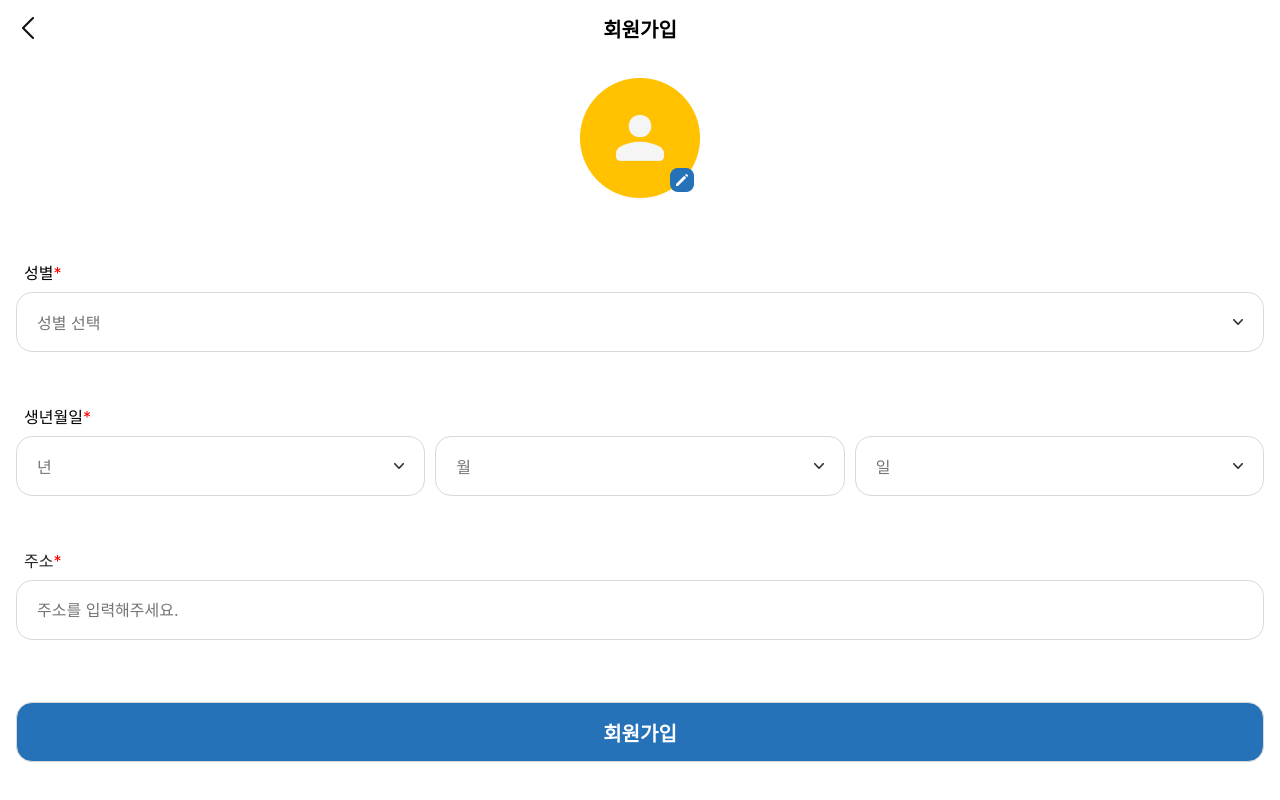
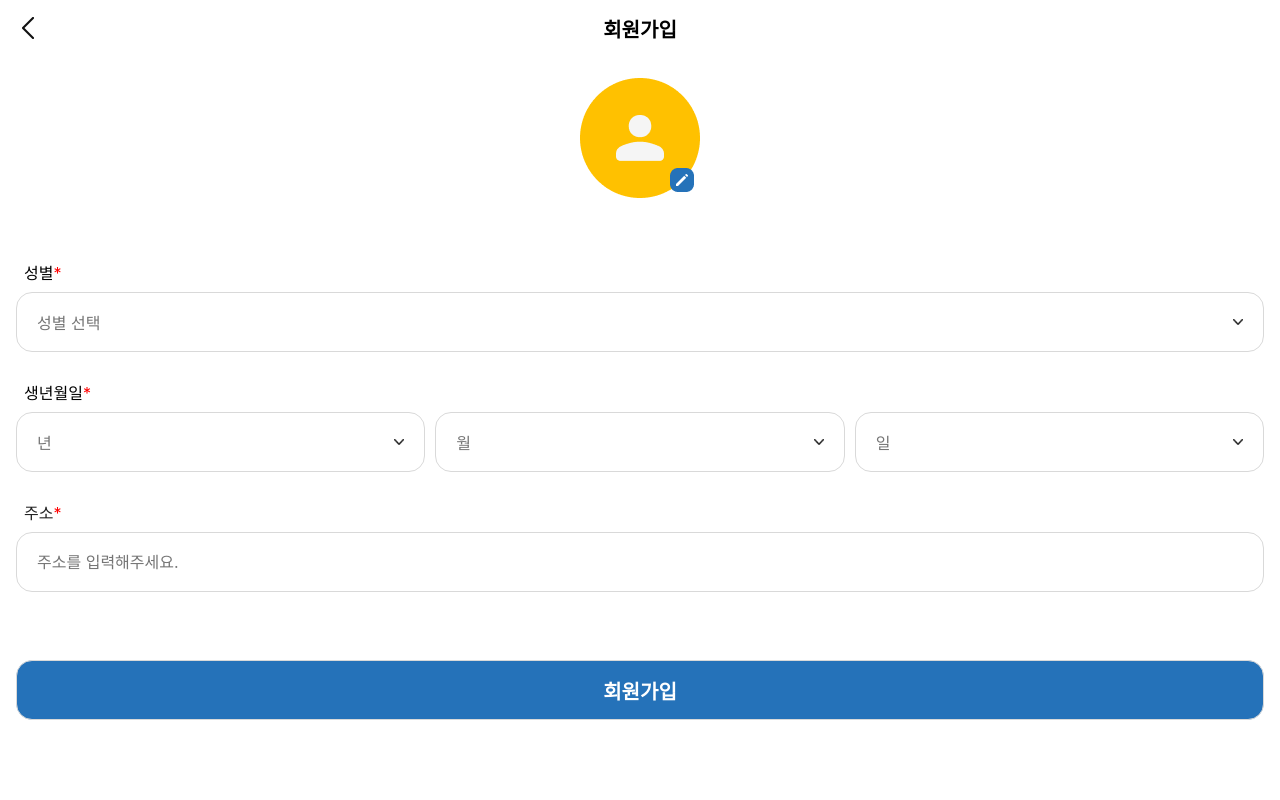
Before and after one commit to MARS-crew/mars7_recruit_front, a React (Vite) app: page /signupdetail in a window 1280 px wide. Shown: the top 800 px of the page. Built offline with nearby package versions, Linux system fonts and the light colour scheme; a web font is replaced by a local one.

Commit message:
회원가입 에러메시지 생성시 밀림 수정

```diff
--- a/src/pages/signUp.jsx
+++ b/src/pages/signUp.jsx
@@ -216,7 +216,7 @@ export default function SignUp() {
         style={{
           display: "flex",
           flexDirection: "column",
-          gap: "30px",
+
           marginTop: "20px",
         }}
       >
@@ -235,7 +235,9 @@ export default function SignUp() {
             onChange={(e) => setUserName(e.target.value)}
             placeholder="이름을 입력해주세요."
           />
+          <div style={{ height: 30 }}>
             <MessageText marginTop={2} message={nameError} color="#FF4D4D" />
+          </div>
         </div>
         <div>
           <Input
@@ -250,7 +252,9 @@ export default function SignUp() {
             onChange={(e) => setUserPhone(formatPhoneNumber(e.target.value))} // 하이픈 자동 삽입 적용
             placeholder="전화번호를 입력해주세요."
           />
+          <div style={{ height: 30 }}>
             <MessageText marginTop={2} message={phoneError} color="#FF4D4D" />
+          </div>
         </div>
         {/* 학년 선택 */}
         <div>
@@ -266,7 +270,9 @@ export default function SignUp() {
               setGrade(val);
             }}
           />
+          <div style={{ height: 30 }}>
             <MessageText marginTop={2} message={gradeError} color="#FF4D4D" />
+          </div>
         </div>
         {/* 학과 선택 */}
         <div>
@@ -282,7 +288,9 @@ export default function SignUp() {
               setMajor(val);
             }}
           />
+          <div style={{ height: 30 }}>
             <MessageText marginTop={2} message={majorError} color="#FF4D4D" />
+          </div>
         </div>
         <div>
           <div
@@ -320,13 +328,15 @@ export default function SignUp() {
               />
             </div>
           </div>
+          <div style={{ height: 30 }}>
             <MessageText
               marginTop={2}
               message={idError}
               color={useId ? "#4CAF50" : "#FF4D4D"}
             />
           </div>
-        <div style={{ height: 90 }}>
+        </div>
+        <div>
           <PasswordField
             label="비밀번호"
             value={userPw}
@@ -334,6 +344,7 @@ export default function SignUp() {
             maxLength="20"
             error={!!pwError}
             star={true}
+            marginBottom="0px"
             onChange={(e) => {
               setUserPw(e.target.value);
             }}
@@ -341,14 +352,17 @@ export default function SignUp() {
             borderColor="#FFC100"
             placeholder="비밀번호를 입력해주세요."
           />
-          <MessageText marginTop={-13} message={pwError} color="#FF4D4D" />
+          <div style={{ height: 30 }}>
+            <MessageText marginTop={2} message={pwError} color="#FF4D4D" />
           </div>
-        <div style={{ height: 90 }}>
+        </div>
+        <div>
           <PasswordField
             label="비밀번호 확인"
             value={userPwC}
             ref={pwcRef}
             maxLength="20"
+            marginBottom="0px"
             error={!!pwcError}
             star={true}
             onChange={(e) => {
@@ -358,7 +372,9 @@ export default function SignUp() {
             borderColor="#FFC100"
             placeholder="비밀번호를 입력해주세요."
           />
-          <MessageText marginTop={-13} message={pwcError} color="#FF4D4D" />
+          <div style={{ height: 40 }}>
+            <MessageText marginTop={2} message={pwcError} color="#FF4D4D" />
+          </div>
         </div>
       </div>
       {/* 앱 푸시 동의 */}
@@ -370,7 +386,7 @@ export default function SignUp() {
           display: "inline-flex",
           alignItems: "center",
           height: 22,
-          marginTop: 40,
+
           gap: "10px",
         }}
       >
--- a/src/pages/signUpDetail.jsx
+++ b/src/pages/signUpDetail.jsx
@@ -167,7 +167,6 @@ export default function SingUpDetail() {
           style={{
             display: "flex",
             flexDirection: "column",
-            gap: "30px",
             marginTop: 62,
           }}
         >
@@ -186,7 +185,7 @@ export default function SingUpDetail() {
               }}
               borderColor={genderError ? "#FF4D4D" : "#D9D9D9"}
             />
-            <div style={{ minHeight: "22px" }}>
+            <div style={{ height: 28 }}>
               <MessageText
                 marginTop={2}
                 message={genderError}
@@ -244,7 +243,7 @@ export default function SingUpDetail() {
                 />
               </div>
             </div>
-            <div style={{ minHeight: "22px" }}>
+            <div style={{ height: 28 }}>
               <MessageText marginTop={2} message={birthError} color="#FF4D4D" />
             </div>
           </div>
@@ -264,7 +263,7 @@ export default function SingUpDetail() {
               onChange={(e) => setAddress(e.target.value)}
               placeholder="주소를 입력해주세요."
             />
-            <div style={{ minHeight: "22px" }}>
+            <div style={{ height: 28 }}>
               <MessageText
                 marginTop={2}
                 message={addressError}
```
Lines whose indentation alone changed are shown as unchanged.
